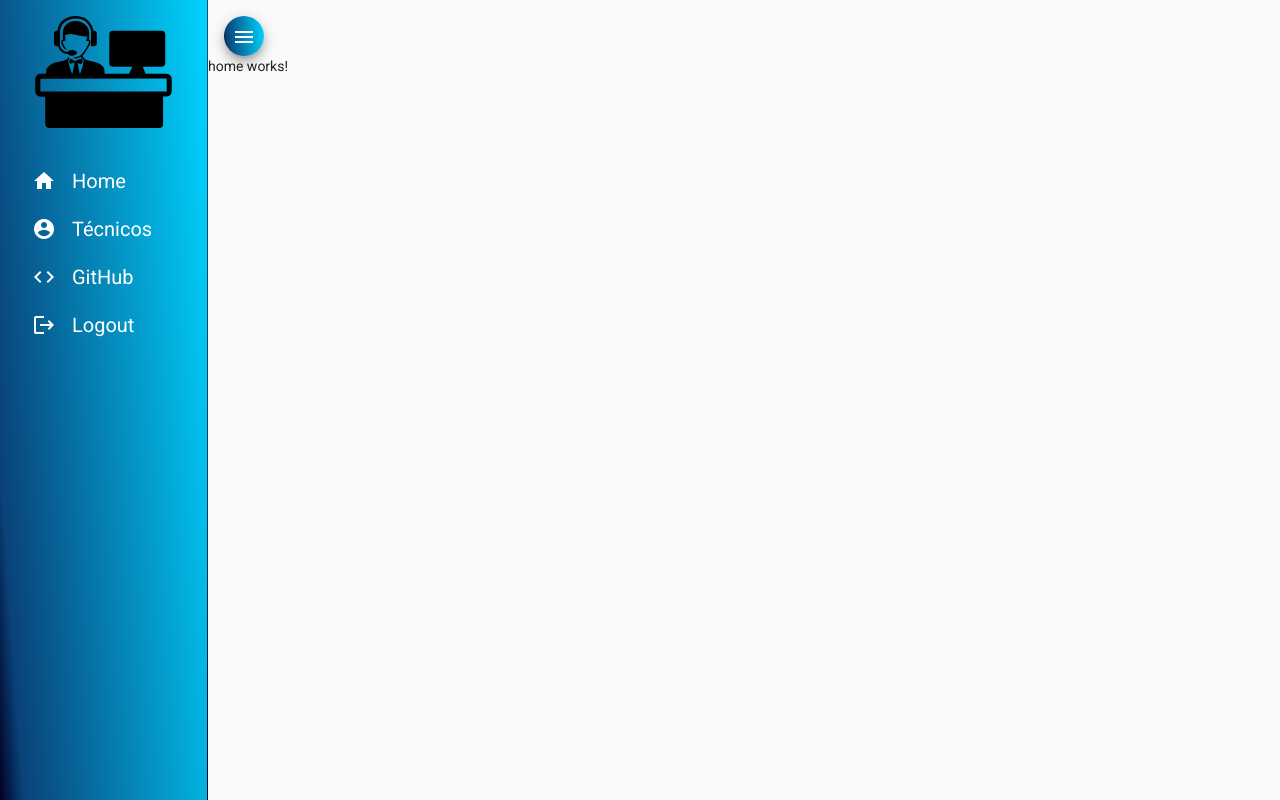
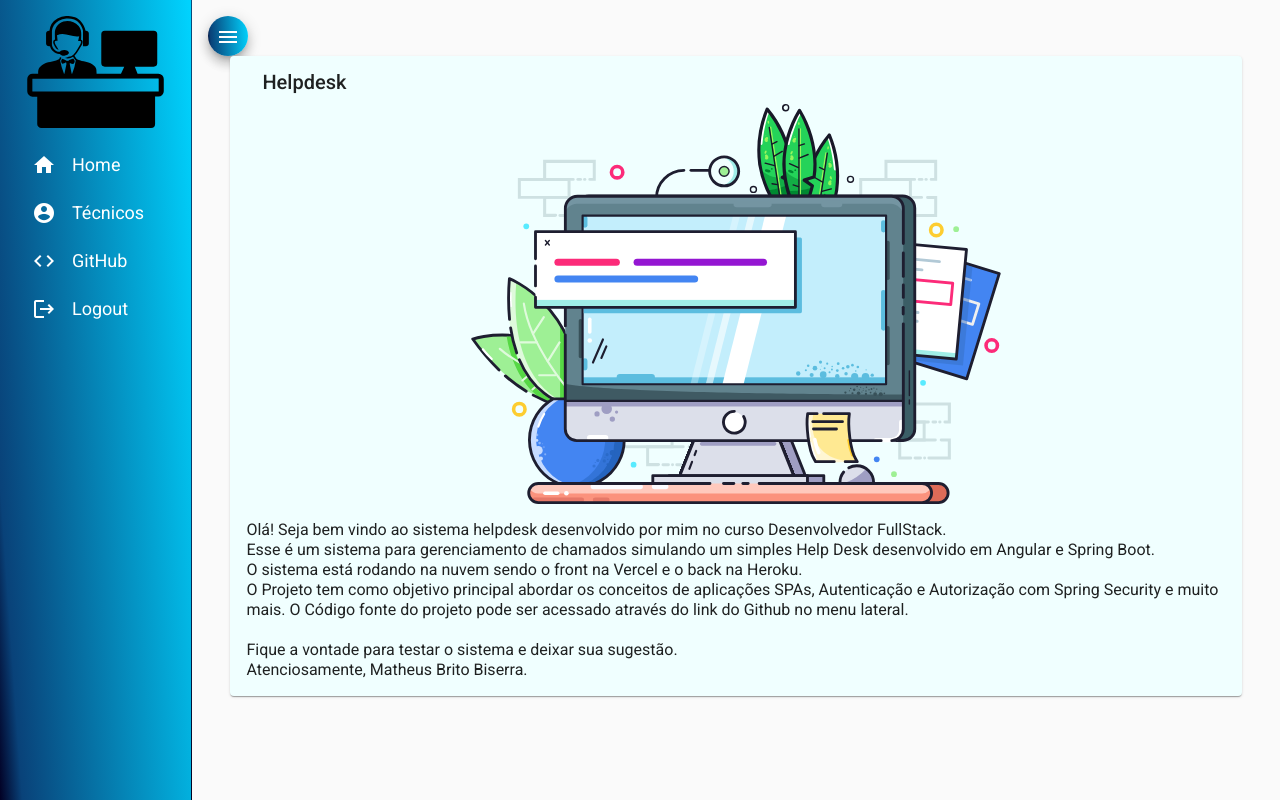
Before and after one commit to MatheusBrito21/Helpdesk_frontend, an Angular app: page /home in a window 1280 px wide. Both pictures are taken after a click on the button "menu". Built offline with nearby package versions, Linux system fonts and the light colour scheme.

Commit message:
Html e Css do componente Home

```diff
--- a/src/app/components/home/home.component.css
+++ b/src/app/components/home/home.component.css
@@ -0,0 +1,14 @@
+.card{
+    width: 90%;
+    margin: auto;
+    background-color: azure;
+    font-size: 20pt;
+}
+
+img{
+    height: 25rem;
+}
+
+p{
+    font-size: 12pt;
+}
--- a/src/app/components/home/home.component.html
+++ b/src/app/components/home/home.component.html
@@ -1 +1,19 @@
-<p>home works!</p>
+<mat-card class="card">
+    <mat-card-header>
+      <mat-card-title>Helpdesk</mat-card-title>
+    </mat-card-header>
+    <img mat-card-image src="assets/images/monitor.svg" alt="Photo of a Shiba Inu">
+    <mat-card-content>
+      <p>
+        Olá! Seja bem vindo ao sistema helpdesk desenvolvido por mim no curso Desenvolvedor FullStack. <br>
+        Esse é um sistema para gerenciamento de chamados simulando um simples Help Desk desenvolvido em Angular e Spring Boot. <br>
+        O sistema está rodando na nuvem sendo o front na Vercel e o back na Heroku. <br>
+        O Projeto tem como objetivo principal abordar os conceitos de aplicações SPAs, Autenticação e Autorização com Spring Security e muito mais.
+        O Código fonte do projeto pode ser acessado através do link do Github no menu lateral. <br><br>
+
+        Fique a vontade para testar o sistema e deixar sua sugestão. <br>
+        Atenciosamente, Matheus Brito Biserra.
+      </p>
+    </mat-card-content>
+
+  </mat-card>
--- a/src/app/components/nav/nav.component.css
+++ b/src/app/components/nav/nav.component.css
@@ -3,14 +3,14 @@
 }
 
 .sidenav{
-    width: 13rem;
+    width: 12rem;
     color: white;
     background: linear-gradient(86deg, rgba(2,0,36,1) 0%, rgba(9,66,121,1) 9%, rgba(0,212,255,1) 100%);
 }
 
 .sidenav a{
     color: white;
-    font-size: 20px;
+    font-size: 18px;
 }
 .sidenav i{
     margin: 1rem;
@@ -19,7 +19,7 @@
 img{
     width: 100%;
     height: 7rem;
-    margin: 1rem 1rem 1rem auto;
+    margin-top: 1rem;
 }
 
 .menu{
--- a/src/app/components/nav/nav.component.html
+++ b/src/app/components/nav/nav.component.html
@@ -2,7 +2,7 @@
     <mat-drawer #drawer class="sidenav" mode="side">
         <img src="assets/images/service-desk-icon.svg" alt="Icone Suporte">
      <mat-nav-list class="nav-list">
-        <a mat-list-item routerLink="/">
+        <a mat-list-item routerLink="home">
             <i class="material-icons">home</i>
             Home
         </a>
```
Also changed, not shown: src/assets/images/homeImg.jpg (added), src/assets/images/monitor.svg (added).
